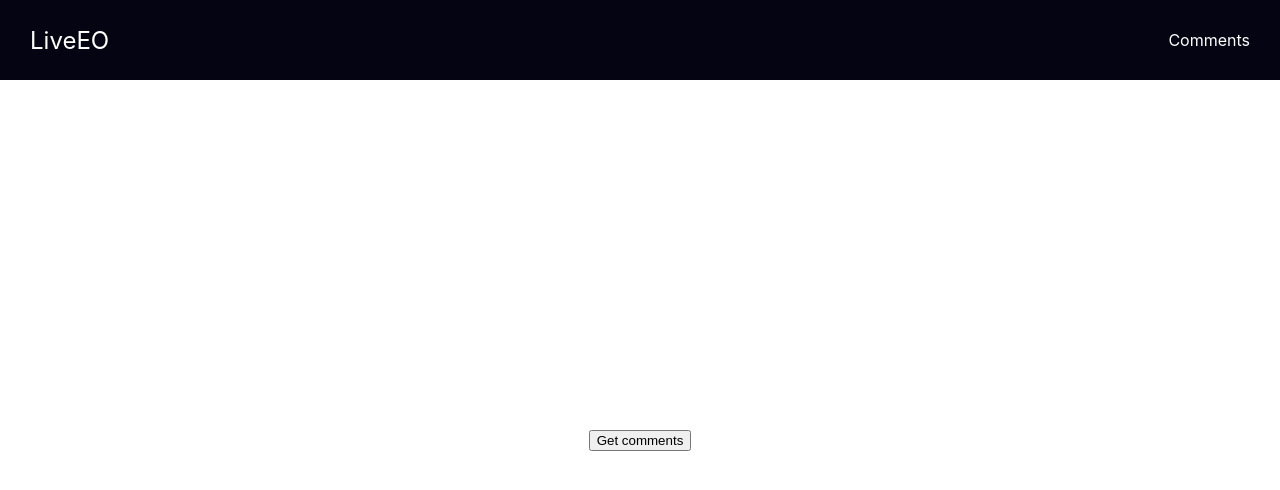
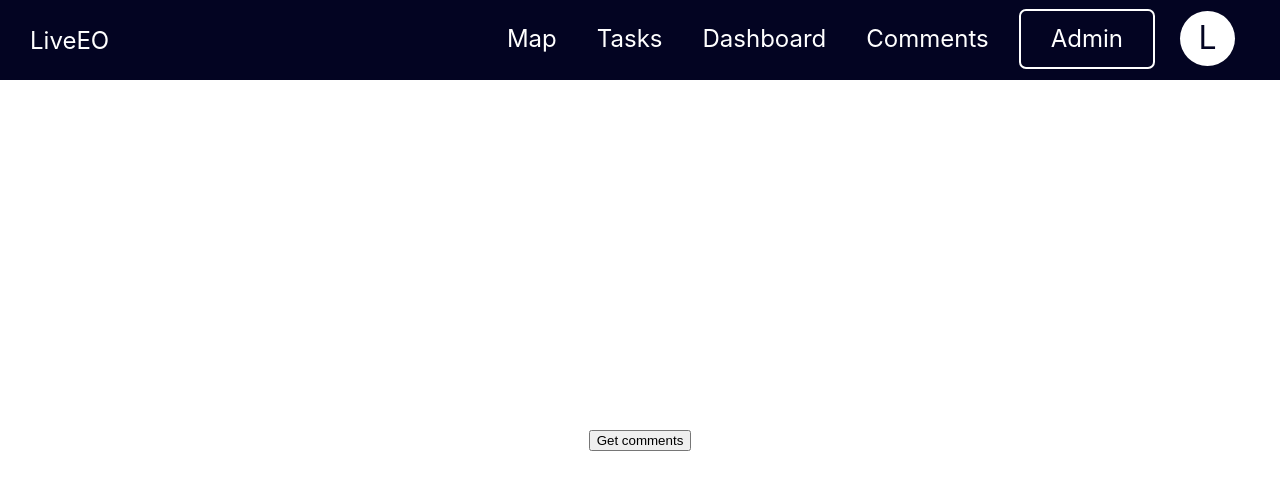
Before and after one commit to SantiTheHuman/comments-assignement, a React (Create React App) app: page / in a window 1280 px wide. Shown: the top 490 px of the page. Built offline with nearby package versions, Linux system fonts and the light colour scheme.

Commit message:
finish basic navbar functionality

```diff
--- a/src/components/Content/Content.js
+++ b/src/components/Content/Content.js
@@ -10,12 +10,10 @@ export default function Content() {
   useEffect(() => {
     setContent(() => {
       switch (currentPage) {
-        case "Homepage":
-          return <h2>Homepage</h2>;
         case "Comments":
           return <CommentsPage />;
         default:
-          return <h2>Homepage</h2>;
+          return <h2>{currentPage}</h2>;
       }
     });
   }, [currentPage]);
--- a/src/components/header/Header.css
+++ b/src/components/header/Header.css
@@ -5,7 +5,7 @@ header {
   position: absolute;
   top: 0;
   color: white;
-  background-color: rgb(4, 4, 19);
+  background-color: #030422;
   display: flex;
   flex-direction: row;
   justify-content: space-between;
--- a/src/components/header/Navbar/Navbar.css
+++ b/src/components/header/Navbar/Navbar.css
@@ -1,11 +1,54 @@
 nav {
+  height: 100%;
+  padding-bottom: 3px;
+  font-size: 1.5rem;
 }
 
 nav ul {
+  height: 100%;
   list-style: none;
   padding-inline-start: 0px;
+  margin-block-start: 0em;
+  margin-block-end: 0em;
+  display: flex;
+  flex-direction: row;
+  align-items: center;
+  justify-content: center;
 }
 
 nav ul li {
+  height: 100%;
+  padding: 0 20px;
+  display: flex;
+  justify-content: center;
+  align-items: center;
   cursor: pointer;
+  transition: 0.2s;
 }
+nav ul li:hover {
+  color: #030422;
+  background-color: white;
+}
+
+.admin-button {
+  height: 60px;
+  padding: 10px 30px;
+  margin: 10px;
+  border: 2px solid white;
+  border-radius: 7px;
+}
+
+.account-button {
+  height: 55px;
+  width: 55px;
+  padding: 0px;
+  padding-bottom: 3px;
+  margin: 0px 15px;
+  font-size: 2rem;
+  color: #030422;
+  background-color: white;
+  border-radius: 50px;
+}
+.account-button:hover {
+  font-size: 2.2rem;
+}
--- a/src/components/header/Navbar/Navbar.js
+++ b/src/components/header/Navbar/Navbar.js
@@ -6,11 +6,24 @@ import "./Navbar.css";
 export default function NavBar() {
   const { user } = useAuth();
   const { currentPage, setCurrentPage } = useNav();
+  const userInitial = user.charAt(0);
 
   return (
     <nav>
       <ul>
+        <li onClick={() => setCurrentPage("Map")}>Map</li>
+        <li onClick={() => setCurrentPage("Tasks")}>Tasks</li>
+        <li onClick={() => setCurrentPage("Dashboard")}>Dashboard</li>
         <li onClick={() => setCurrentPage("Comments")}>Comments</li>
+        <li onClick={() => setCurrentPage("Admin")} className="admin-button">
+          Admin
+        </li>
+        <li
+          onClick={() => setCurrentPage("Account")}
+          className="account-button"
+        >
+          {userInitial}
+        </li>
       </ul>
     </nav>
   );
```
